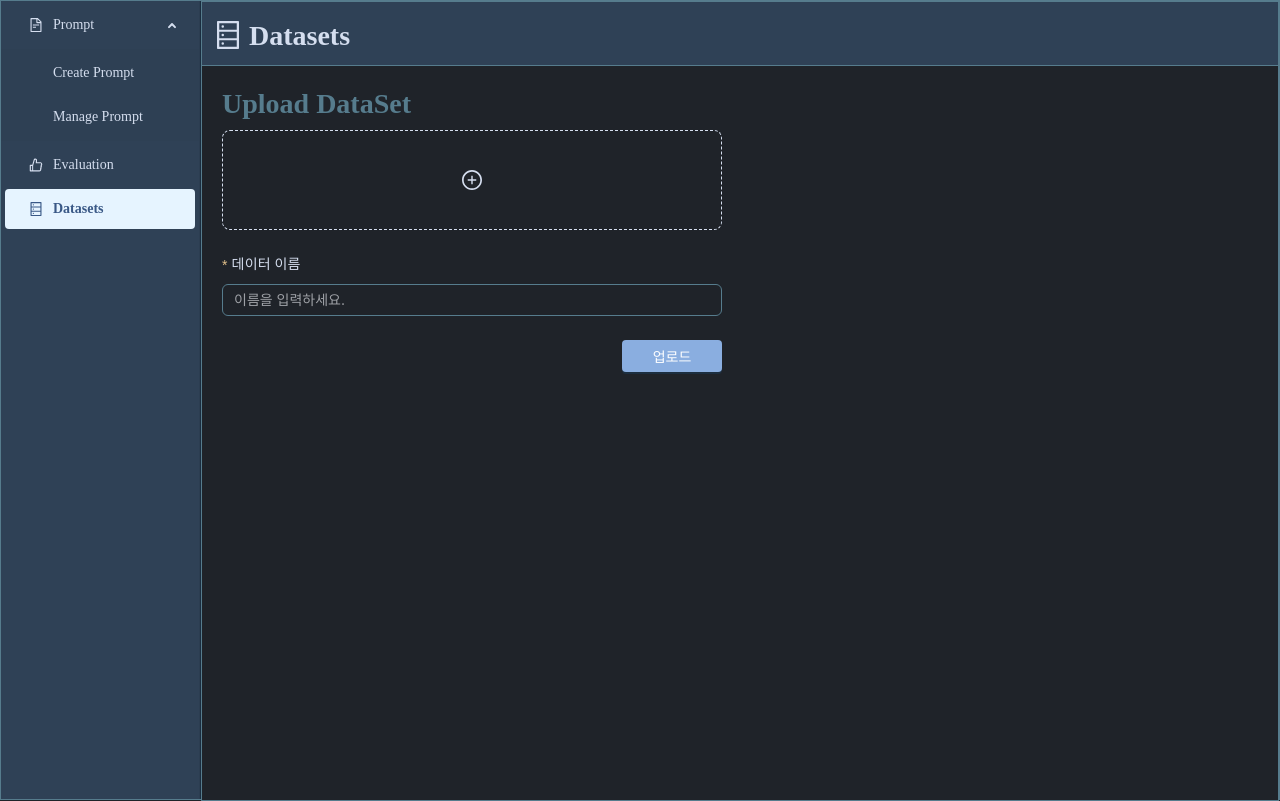
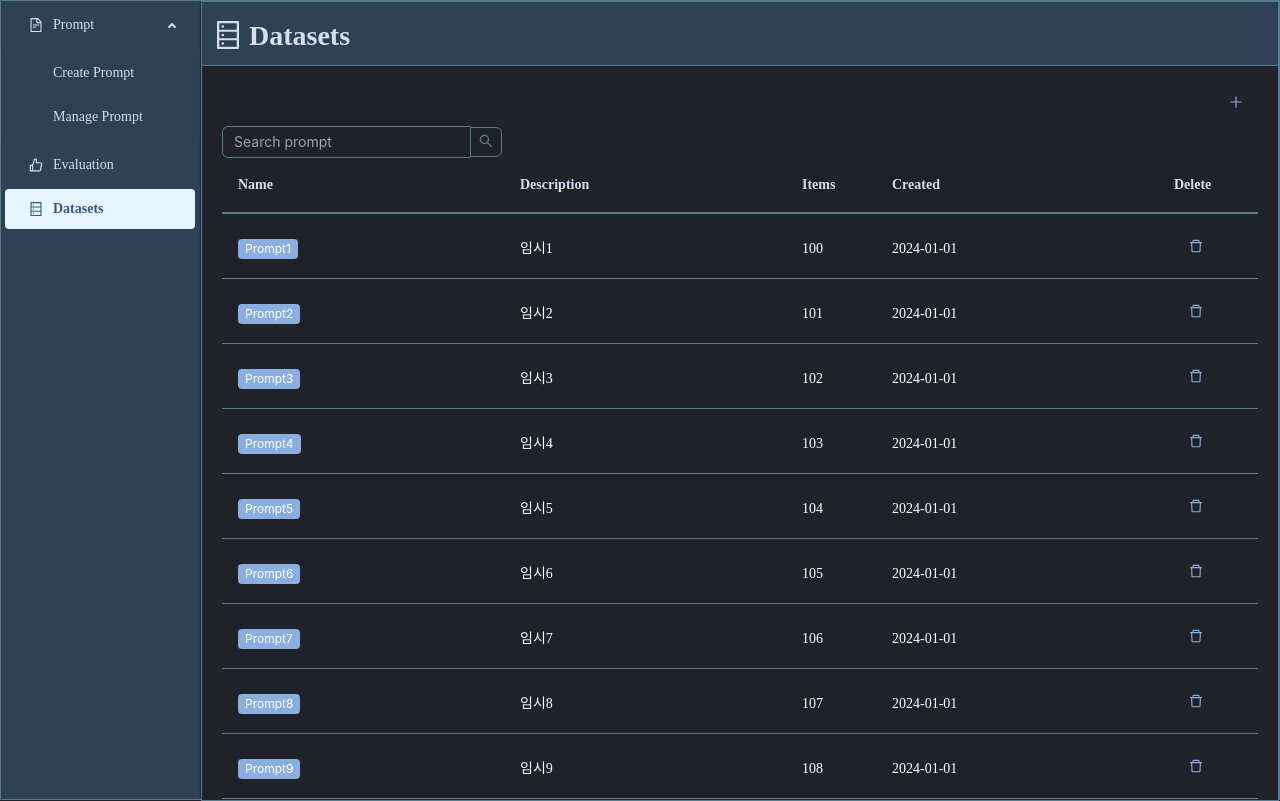
Before and after one commit to jieun-git/ai-prompt-manager, a React (Create React App) app: page /datasets in a window 1280 px wide. Built offline with nearby package versions, Linux system fonts and the light colour scheme; the HTML template or start-up script is replaced by a standard one.

Commit message:
Refactor : 기획 수정에 의한 Datasets 메인 UI 수정

```diff
--- /dev/null
+++ b/src/pages/datasets/DatasetsContent.tsx
@@ -0,0 +1,28 @@
+import { Button, Tooltip, Search } from '../../components'
+import { S_FlexWrapper } from '../styles/Page.style'
+import DatasetsTable from './components/table/DatasetsTable'
+import { PlusOutlined } from '@ant-design/icons'
+
+const DatasetsContent = () => {
+    const handleClickNewDatasets = () => {
+        // open modal
+    }
+
+    return (
+        <S_FlexWrapper flexDirection="column" gap={8}>
+            <S_FlexWrapper width="100%" justifyContent="flex-end">
+                <Tooltip title="New Datasets">
+                    <Button type="text" onClick={handleClickNewDatasets}>
+                        <PlusOutlined />
+                    </Button>
+                </Tooltip>
+            </S_FlexWrapper>
+            <S_FlexWrapper flexDirection="column">
+                <Search placeholder="Search prompt" width="280px" />
+                <DatasetsTable />
+            </S_FlexWrapper>
+        </S_FlexWrapper>
+    )
+}
+
+export default DatasetsContent
--- a/src/pages/datasets/DatasetsMain.tsx
+++ b/src/pages/datasets/DatasetsMain.tsx
@@ -1,7 +1,7 @@
 import React from 'react'
 import Layout from '../../components/layout/layout/Layout'
 import { DatabaseOutlined } from '@ant-design/icons'
-import UploadDataSetForm from './components/form/UploadDataSetForm'
+import DatasetsContent from './DatasetsContent'
 
 const DatasetsMain = () => {
     return (
@@ -13,7 +13,7 @@ const DatasetsMain = () => {
                 </span>
             }
         >
-            <UploadDataSetForm />
+            <DatasetsContent />
         </Layout>
     )
 }
--- /dev/null
+++ b/src/pages/datasets/components/table/DatasetsTable.tsx
@@ -0,0 +1,69 @@
+import { Button, Table, Tag, Tooltip } from '../../../../components'
+import { DeleteOutlined } from '@ant-design/icons'
+import React from 'react'
+
+const DatasetsTable = () => {
+    const columns = [
+        {
+            title: 'Name',
+            dataIndex: 'name',
+            ellipsis: true,
+            render: (text: string) => <Tag>{text}</Tag>,
+        },
+        {
+            title: 'Description',
+            dataIndex: 'description',
+        },
+        {
+            title: 'Items',
+            width: '90px',
+            dataIndex: 'items',
+        },
+        {
+            // TODO api: UTC -> 한국 시간으로 변환
+            title: 'Created',
+            dataIndex: 'created',
+            ellipsis: true,
+            render: (text: string) => (
+                <Tooltip title={text} placement="topLeft">
+                    {text}
+                </Tooltip>
+            ),
+        },
+        {
+            title: 'Delete',
+            dataIndex: 'delete',
+            width: '100px',
+            render: () => (
+                <Button type="text">
+                    <DeleteOutlined />
+                </Button>
+            ),
+        },
+    ]
+
+    let data = []
+
+    for (let i = 0; i < 32; i++) {
+        data.push({
+            key: i,
+            name: `Prompt${i + 1}`,
+            description: `임시${i + 1}`,
+            items: 100 + i,
+            created: '2024-01-01',
+        })
+    }
+
+    return (
+        <Table
+            columns={columns}
+            dataSource={data}
+            pagination={{
+                pageSize: 10,
+                showSizeChanger: false,
+            }}
+        />
+    )
+}
+
+export default DatasetsTable
```
